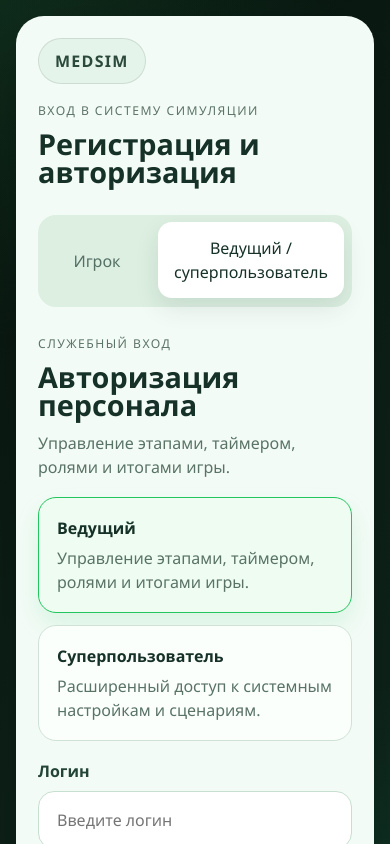
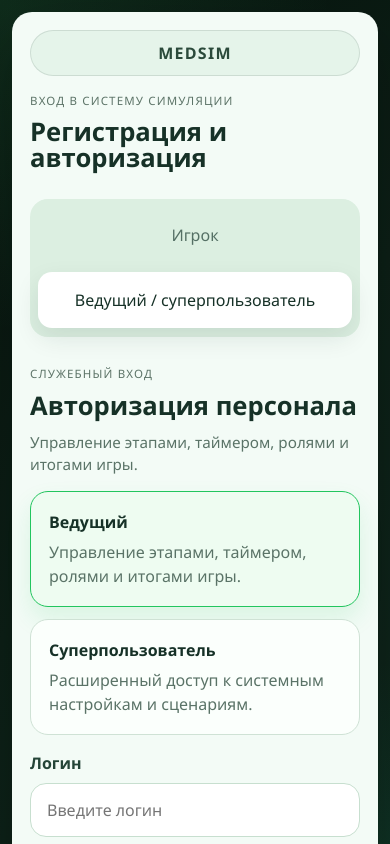
Before and after one commit to KarbonST/MedSim_front, a React (Vite) app: page / in a window 390 px wide. Both pictures are taken after a click on the button "Ведущий / суперпользователь". Shown: the top 844 px of the page. Built offline with nearby package versions, Linux system fonts and the light colour scheme; no server answers.

Commit message:
style: improve mobile frontend layout

```diff
--- a/src/styles.css
+++ b/src/styles.css
@@ -21,6 +21,7 @@
   margin: 0;
   min-width: 320px;
   min-height: 100vh;
+  overflow-x: hidden;
 }
 
 button,
@@ -35,6 +36,7 @@
 
 #root {
   min-height: 100vh;
+  min-height: 100dvh;
 }
 
 .page-shell {
@@ -42,6 +44,7 @@
   align-items: center;
   justify-content: center;
   min-height: 100vh;
+  min-height: 100dvh;
   padding: 24px;
 }
 
@@ -168,6 +171,7 @@
   border: 1px solid #c7dfcf;
   border-radius: 16px;
   padding: 16px 18px;
+  min-height: 56px;
   background: #ffffff;
   color: #163127;
   outline: none;
@@ -232,6 +236,7 @@
 .participants-panel h3,
 .session-card strong {
   color: #163127;
+  overflow-wrap: anywhere;
 }
 
 .access-card.active,
@@ -334,6 +339,7 @@
 .session-card-metrics {
   display: flex;
   align-items: center;
+  flex-wrap: wrap;
   gap: 10px;
 }
 
@@ -354,6 +360,10 @@
   display: flex;
   align-items: center;
   gap: 12px;
+}
+
+.participant-card-header > div {
+  min-width: 0;
 }
 
 .participant-index {
@@ -388,6 +398,7 @@
 .participant-details dd {
   font-size: 1rem;
   color: #244437;
+  overflow-wrap: anywhere;
 }
 
 .primary-button,
@@ -396,7 +407,8 @@
   border: 0;
   border-radius: 16px;
   padding: 16px 18px;
-  font-weight: 700;
+  min-height: 56px;
+  font-weight: 700
   transition: transform 160ms ease, box-shadow 160ms ease, background-color 160ms ease;
 }
 
@@ -548,6 +560,7 @@
 .participant-role-subtitle {
   margin: 0;
   color: #5a7367;
+  overflow-wrap: anywhere;
 }
 
 .stage-editor-grid,
@@ -589,3 +602,153 @@
     max-width: none;
   }
 }
+
+@media (max-width: 720px) {
+  .page-shell {
+    align-items: flex-start;
+    padding: 16px;
+  }
+
+  .form-panel {
+    width: 100%;
+    padding: 24px;
+    border-radius: 24px;
+  }
+
+  .mode-switch {
+    grid-template-columns: 1fr;
+  }
+
+  .mode-button {
+    min-height: 56px;
+  }
+
+  .brand-mark {
+    width: 100%;
+    text-align: center;
+  }
+
+  .participants-panel,
+  .waiting-note,
+  .room-hero {
+    padding: 18px;
+  }
+
+  .participant-card,
+  .session-card,
+  .stage-editor-card,
+  .info-card {
+    padding: 16px;
+  }
+
+  .participant-card-header {
+    align-items: flex-start;
+  }
+
+  .setup-toolbar .primary-button,
+  .participant-role-form .primary-button,
+  .session-room > .secondary-button {
+    width: 100%;
+  }
+}
+
+@media (max-width: 480px) {
+  .page-shell {
+    padding: 12px;
+  }
+
+  .form-panel {
+    padding: 18px;
+    border-radius: 20px;
+  }
+
+  .panel-copy h1,
+  .room-hero h2,
+  .form-heading h2 {
+    font-size: 1.6rem;
+    line-height: 1.02;
+  }
+
+  .panel-header,
+  .entry-form,
+  .session-room,
+  .session-setup-stack {
+    gap: 16px;
+  }
+
+  .eyebrow,
+  .section-kicker,
+  .participant-details dt {
+    font-size: 0.72rem;
+    letter-spacing: 0.1em;
+  }
+
+  .field input,
+  .field select,
+  .primary-button,
+  .secondary-button,
+  .danger-button {
+    padding: 14px 16px;
+    min-height: 52px;
+  }
+
+  .field select {
+    padding-right: 42px;
+    background-position:
+      calc(100% - 20px) calc(50% - 3px),
+      calc(100% - 14px) calc(50% - 3px);
+  }
+
+  .room-grid,
+  .participants-list,
+  .session-cards,
+  .access-cards,
+  .stage-editors,
+  .stage-editor-grid,
+  .participant-role-form,
+  .session-card-actions--four,
+  .session-lookup {
+    grid-template-columns: 1fr;
+  }
+
+  .participants-panel,
+  .waiting-note,
+  .room-hero {
+    padding: 16px;
+    border-radius: 18px;
+  }
+
+  .participant-card,
+  .session-card,
+  .stage-editor-card,
+  .info-card {
+    padding: 14px;
+    border-radius: 16px;
+  }
+
+  .participants-panel h3 {
+    font-size: 1.25rem;
+  }
+
+  .participant-card-header strong,
+  .info-card strong,
+  .session-card strong {
+    font-size: 1rem;
+    line-height: 1.25;
+  }
+
+  .participant-role-subtitle,
+  .stage-editor-description,
+  .stage-editor-hint,
+  .waiting-note p,
+  .form-heading p:last-child {
+    font-size: 0.95rem;
+    line-height: 1.45;
+  }
+
+  .setup-toolbar,
+  .setup-badge-row,
+  .session-card-metrics {
+    gap: 8px;
+  }
+}
```
Also changed, not shown: 1 other file (tests, documents, lock files or other folders).
